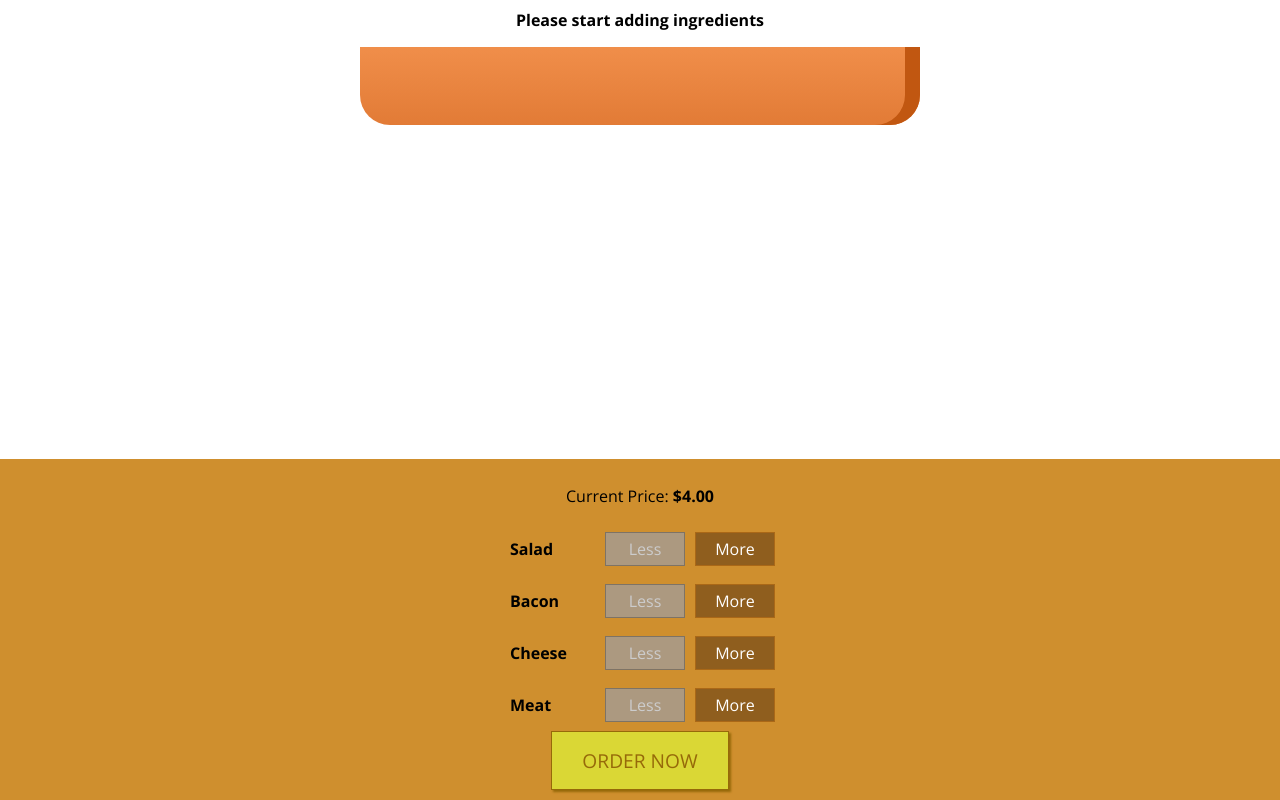
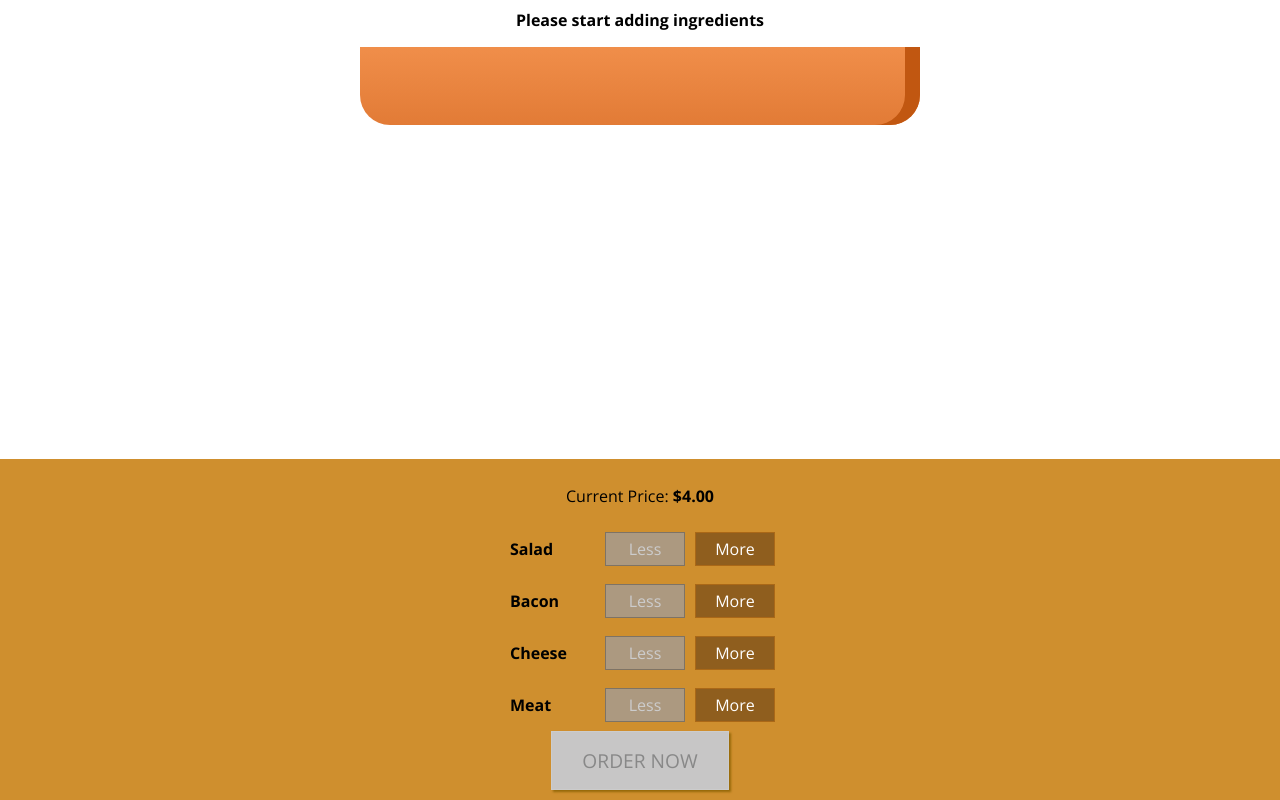
Before and after one commit to agdavid/burger-basics, a React app: page / in a window 1280 px wide. Shown: the part 179-979 px from the top of the page. Built offline with nearby package versions, Linux system fonts and the light colour scheme.

Commit message:
enable button only if ingredients

```diff
--- a/src/components/Burger/BuildControls/BuildControls.js
+++ b/src/components/Burger/BuildControls/BuildControls.js
@@ -22,7 +22,9 @@ const buildControls = (props) => {
                 removed={() => {props.ingredientRemoved(ctrl.type)}}
                 disabled={props.disabled[ctrl.type]}/>
             })}
-            <button className={classes.OrderButton}>ORDER NOW</button>
+            <button
+                className={classes.OrderButton}
+                disabled={!props.purchasable}>ORDER NOW</button>
         </div>
     );
 }
--- a/src/containers/BurgerBuilder/BurgerBuilder.js
+++ b/src/containers/BurgerBuilder/BurgerBuilder.js
@@ -19,7 +19,19 @@ class BurgerBuilder extends Component {
             cheese: 0,
             meat: 0
         },
-        totalPrice: 4
+        totalPrice: 4,
+        purchasable: false
+    };
+
+    updatePurchaseState = (ingredients) => {
+        const sum = Object.keys(ingredients).map((igKey)=>{
+            return ingredients[igKey];
+        }).reduce((sum, el) => {
+            return sum + el;
+        }, 0);
+        this.setState({
+            purchasable: (sum > 0)
+        });
     };
 
     addIngredientHandler = (type) => {
@@ -39,6 +51,7 @@ class BurgerBuilder extends Component {
             ingredients: updatedIngredients,
             totalPrice: newPrice
         });
+        this.updatePurchaseState(updatedIngredients);
     };
 
     removeIngredientHandler = (type) => {
@@ -61,6 +74,7 @@ class BurgerBuilder extends Component {
             ingredients: updatedIngredients,
             totalPrice: newPrice
         });
+        this.updatePurchaseState(updatedIngredients);
     };
 
     render() {
@@ -80,7 +94,8 @@ class BurgerBuilder extends Component {
                 ingredientAdded={this.addIngredientHandler}
                 ingredientRemoved={this.removeIngredientHandler}
                 disabled={disabledInfo}
-                price={this.state.totalPrice}/>
+                price={this.state.totalPrice}
+                purchasable={this.state.purchasable}/>
             </Aux>
         );
     }
```
